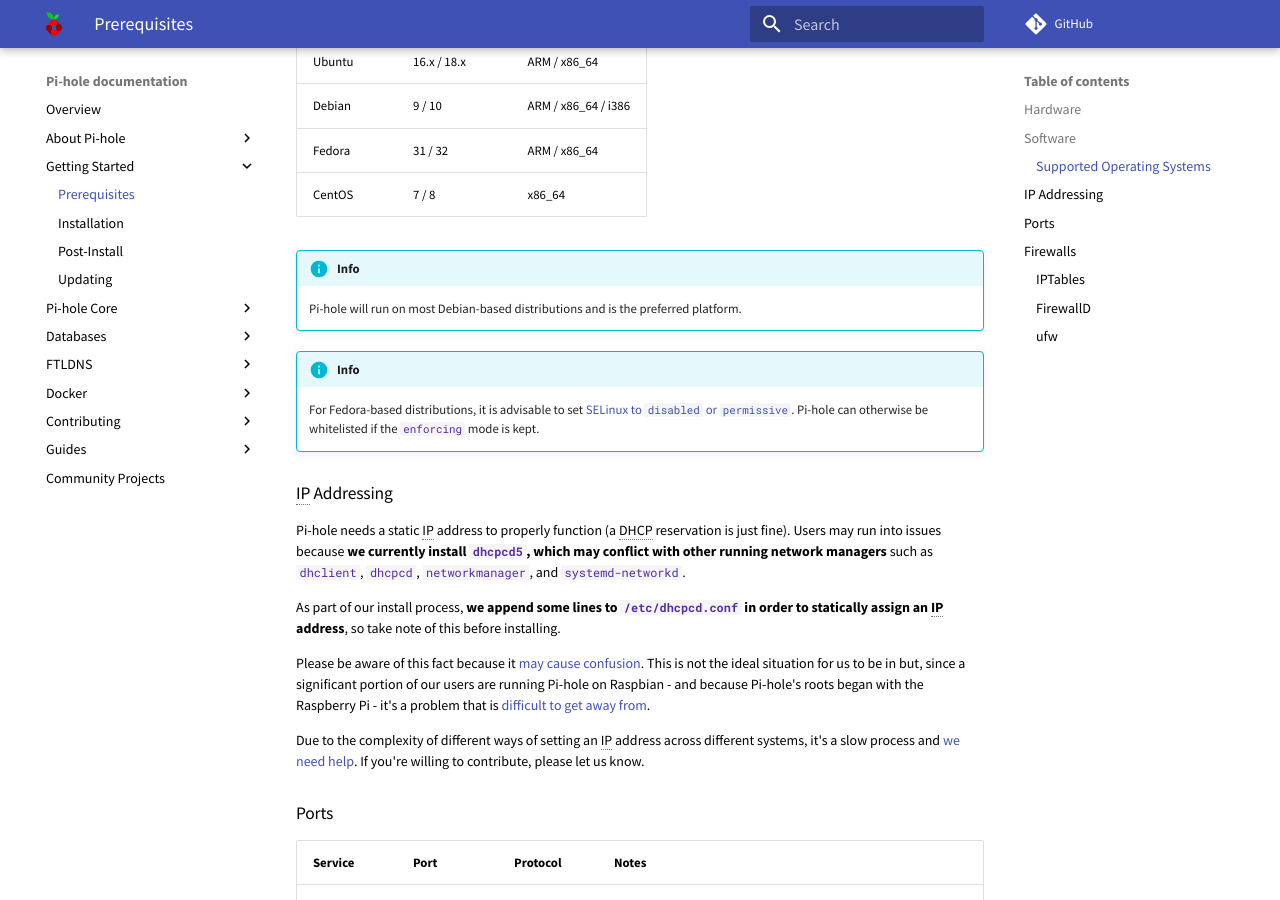
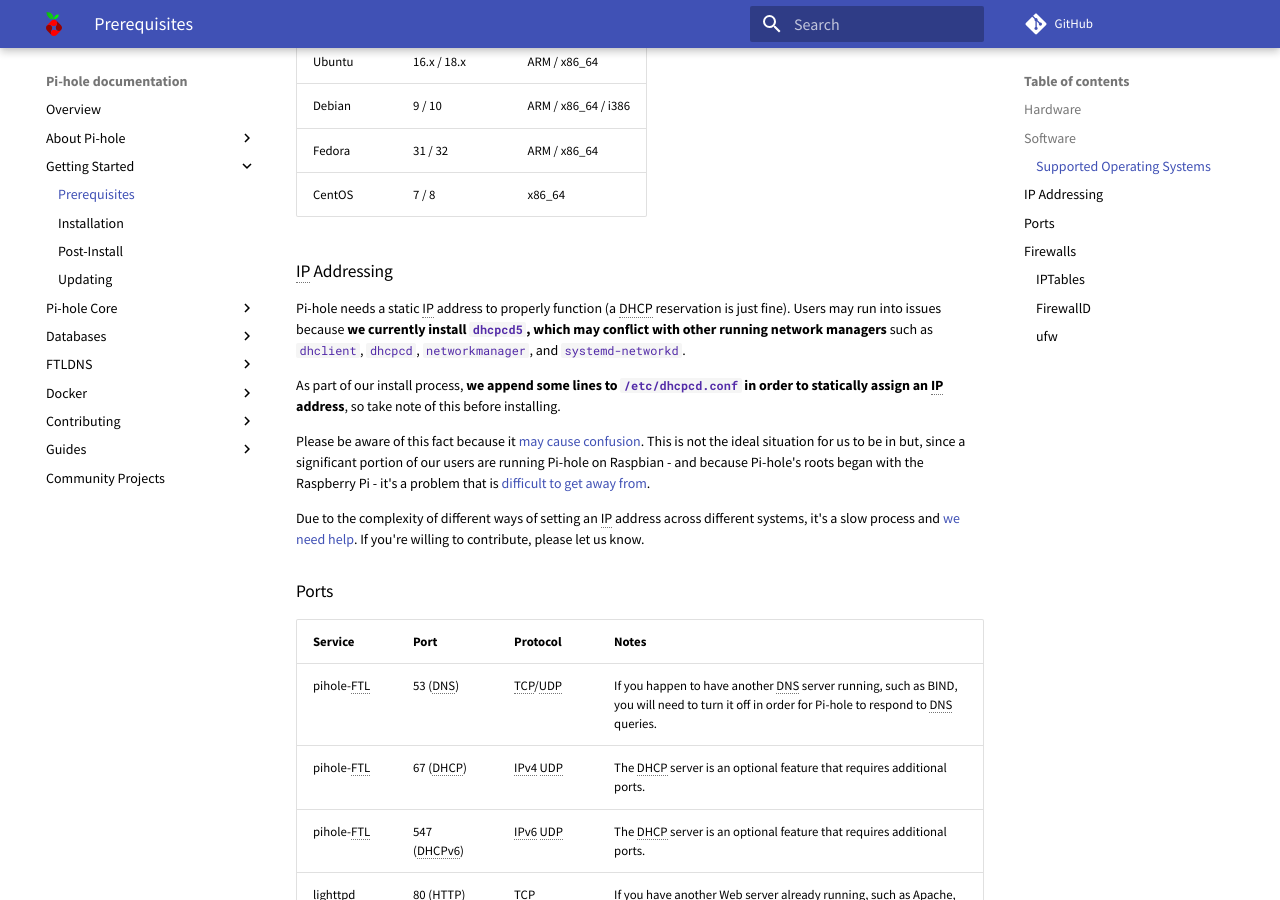
Before and after one commit to pi-hole/docs, an MkDocs documentation site: the page built from docs/main/prerequisites.md, in a window 1280 px wide and 900 px high, scrolled down 572 px. Built offline with MkDocs 1.6.1 and Material for MkDocs 9.7.7, drawn with Linux system fonts in a browser that asks for light colours; comment, search, counter and statistics services are not loaded.

Commit message:
Removed some "!!! info"

```diff
--- a/docs/main/prerequisites.md
+++ b/docs/main/prerequisites.md
@@ -29,13 +29,6 @@
 | Debian       | 9 / 10           | ARM / x86_64 / i386 |
 | Fedora       | 31 / 32          | ARM / x86_64        |
 | CentOS       | 7 / 8            | x86_64              |
-
-!!! info
-    Pi-hole will run on most Debian-based distributions and is the preferred platform.
-
-!!! info
-    For Fedora-based distributions, it is advisable to set [SELinux to `disabled` or `permissive`](https://wiki.centos.org/HowTos/SELinux#SELinux_Modes).
-    Pi-hole can otherwise be whitelisted if the `enforcing` mode is kept.
 
 ### IP Addressing
 
```
